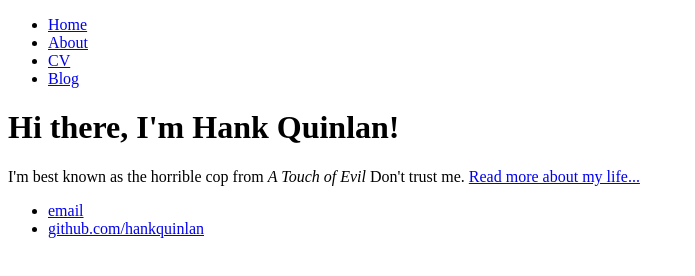
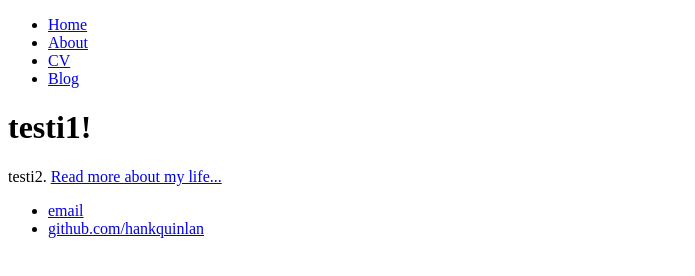
Before and after one commit to tomisev/info, a plain HTML site: page index.html in a window 1280 px wide. Shown: the whole page, without its empty margins (0-695 px from the left). Drawn offline with Linux system fonts and the light colour scheme.

Commit message:
Update index.html

```diff
--- a/index.html
+++ b/index.html
@@ -1,7 +1,7 @@
 <!DOCTYPE html>
 <html>
 	<head>
-		<title>Hank Quinlan, Horrible Cop</title>
+		<title>Tuomas Tömisevä</title>
 	</head>
 	<body>
 		<nav>
@@ -14,8 +14,8 @@
 		</nav>
 		<div class="container">
     		<div class="blurb">
-        		<h1>Hi there, I'm Hank Quinlan!</h1>
-				<p>I'm best known as the horrible cop from <em>A Touch of Evil</em> Don't trust me. <a href="/about">Read more about my life...</a></p>
+        		<h1>testi1!</h1>
+				<p>testi2. <a href="/about">Read more about my life...</a></p>
     		</div><!-- /.blurb -->
 		</div><!-- /.container -->
 		<footer>
```
